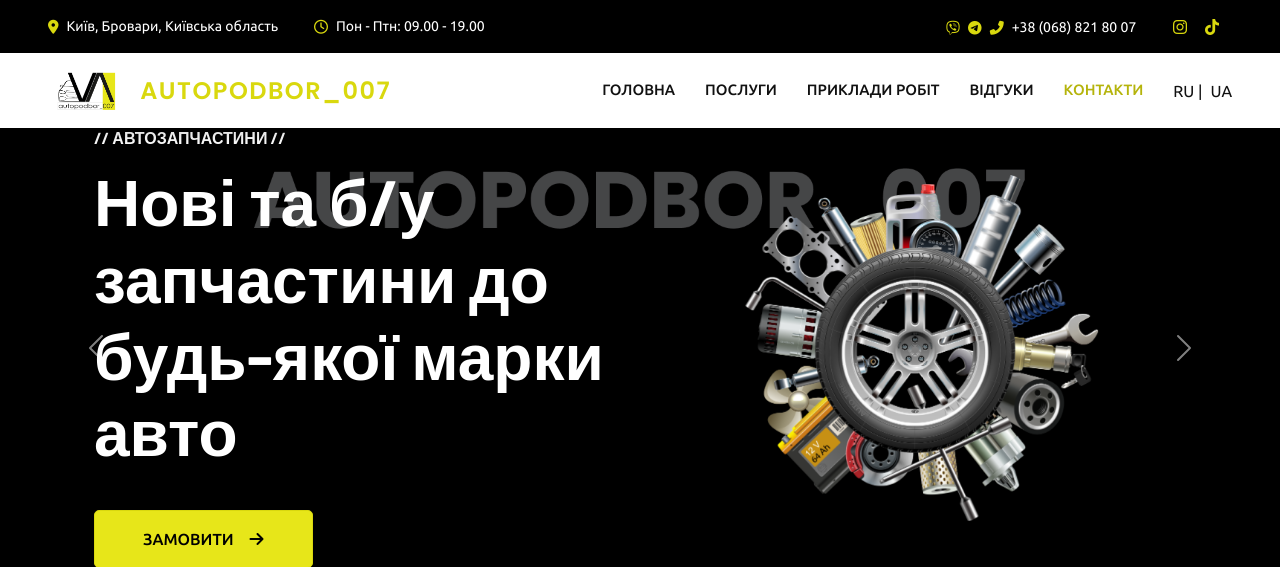
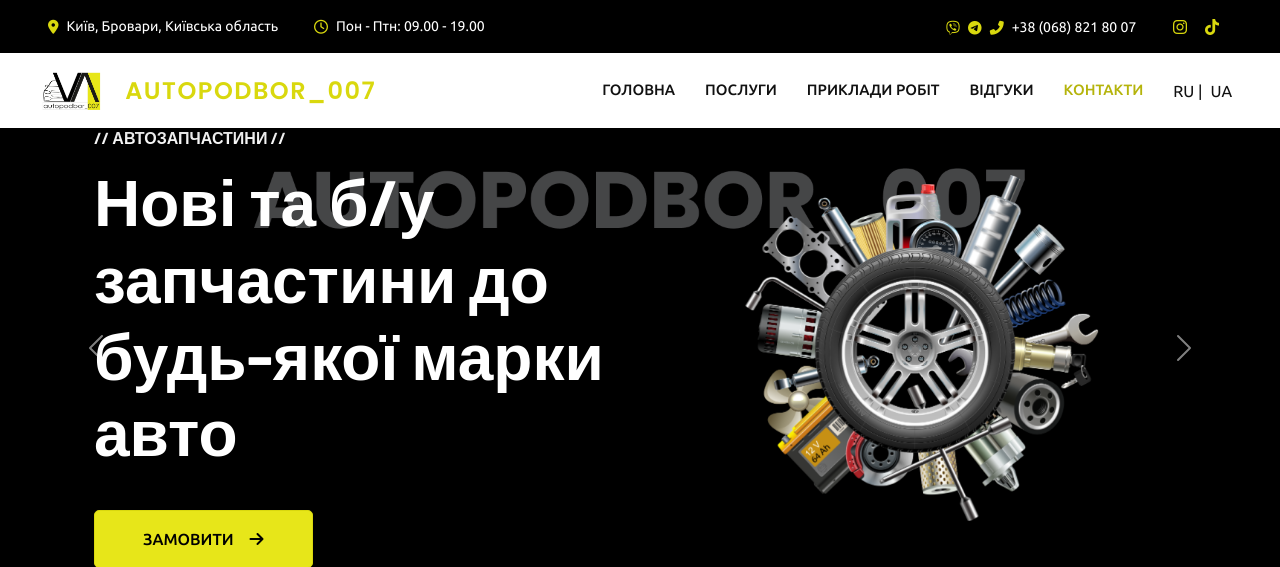
Before and after one commit to PashaKim/car_project, a Django app: page / in a window 1280 px wide. Shown: the top 567 px of the page. Run offline with Django 4.2, Linux system fonts and the light colour scheme; some libraries are stand-ins or nearby versions.

Commit message:
fixed menu on the tablets

```diff
--- a/static/css/style.css
+++ b/static/css/style.css
@@ -128,7 +128,11 @@
     padding: 3px;
     margin: 3px;
 }
-
+@media (min-width: 1024px) and (max-width: 1366px) {
+    .language-switcher a {
+        font-size: 0.9rem; /* Зменшуємо розмір шрифту */
+    }
+}
 /* Стиль для стрілки на мобільних пристроях */
 .mobile-arrow {
     font-size: 1.2rem;
@@ -319,6 +323,13 @@
         opacity: 1;
     }
 }
+@media (min-width: 1024px) and (max-width: 1366px) {
+    .navbar-brand {
+        margin-right: -105px; /* Зменшуємо відступ до блоку мов */
+                margin-left: -15px; /* Зменшуємо відступ до блоку мов */
+    }
+}
+
 /* Скрыть кнопку "Замовити" на iPad Pro и аналогичных экранах */
 @media (min-width: 992px) and (max-width: 1366px) {
     .navbar .btn-primary {
```
